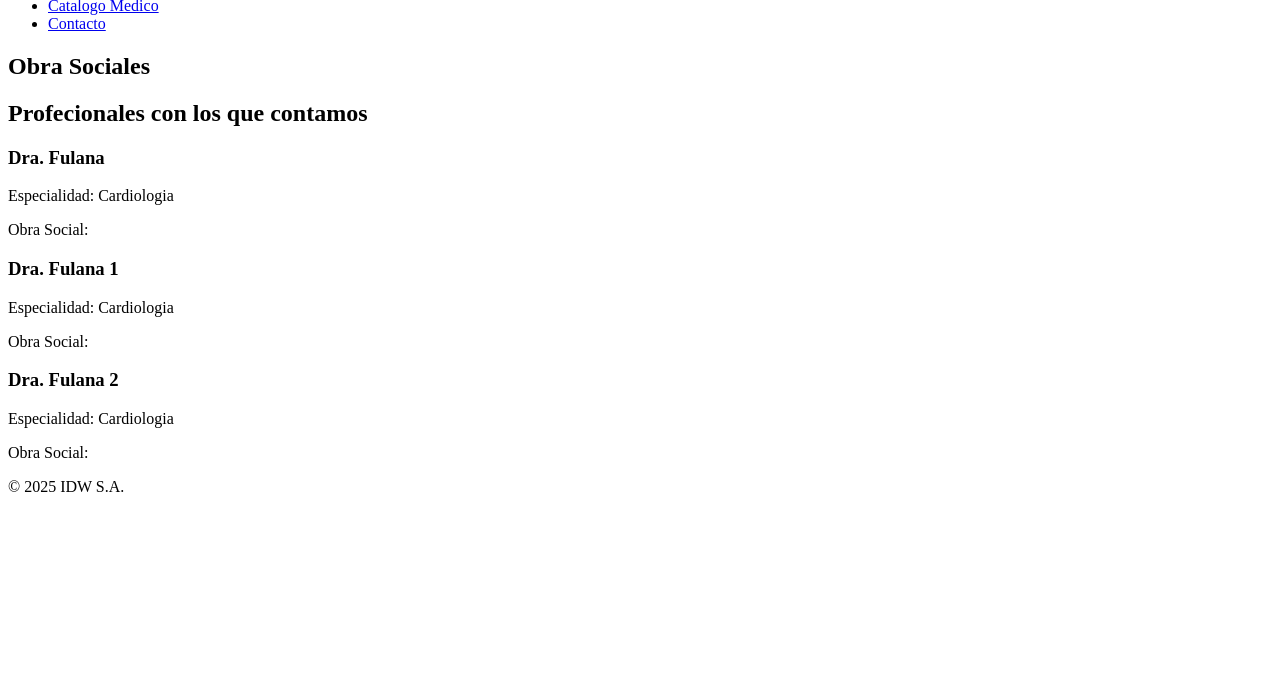
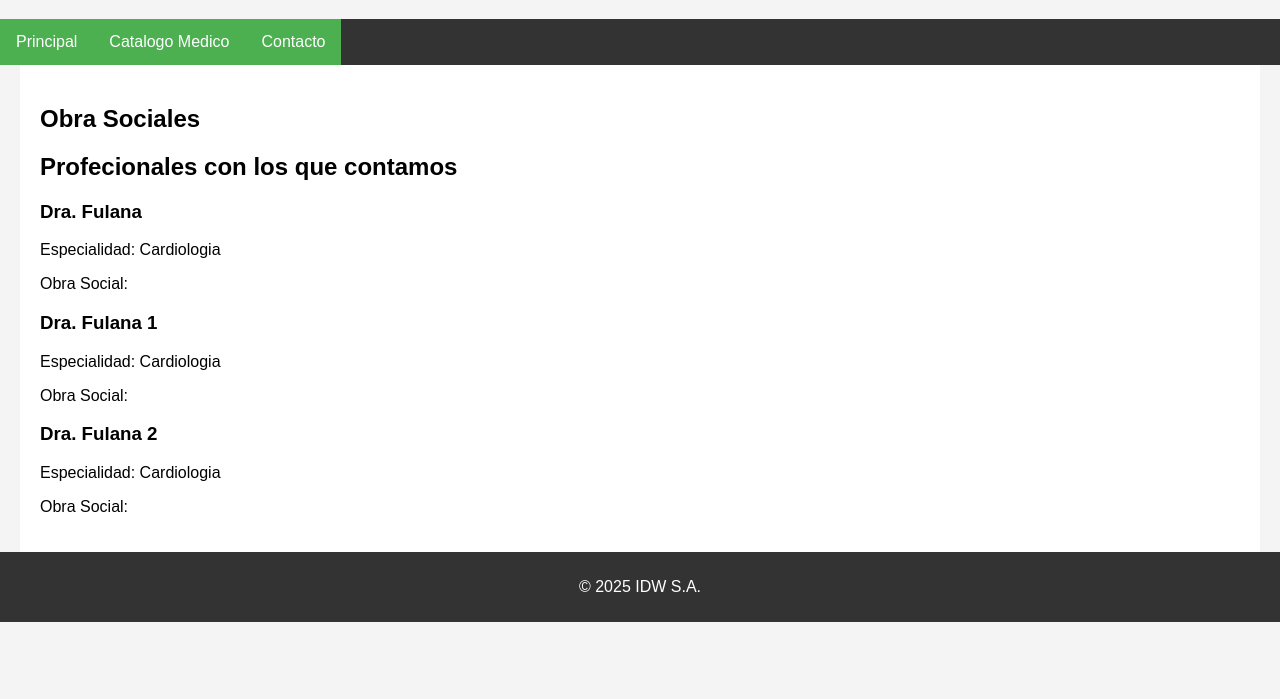
Before and after one commit to leandrodavidgaitan2021/idw-2025-practicas, a plain HTML site: page index.html in a window 1280 px wide. Shown: the part 101-800 px from the top of the page. Drawn offline with Linux system fonts and the light colour scheme.

Commit message:
se crea estilo.css y se agregan clases a nav y footer, tambien main

```diff
--- /dev/null
+++ b/css/estilos.css
@@ -0,0 +1,56 @@
+body {
+  font-family: Arial, sans-serif; /* Fuente legible */
+  margin: 0; /* Quitar margen por defecto */
+  padding: 0; /* Quitar relleno por defecto */
+  background-color: #f4f4f4; /* Fondo claro */
+}
+
+h1 {
+  color: #333; /* Color de texto oscuro */
+  text-align: center; /* Centrar el texto */
+  padding: 20px 0; /* Relleno para mejor espaciado */
+}
+
+.clase-main {
+  padding: 20px; /* Relleno para mejor espaciado */
+  background-color: white; /* Fondo blanco para el contenido principal */
+  max-width: 1200px; /* Ancho máximo para mejor legibilidad */
+  margin: auto; /* Centrar el contenido principal */
+}
+
+/*  Clase clase-navbar */
+.clase-navbar ul li a {
+  background-color: #4caf50; /* Fondo verde */
+  overflow: hidden; /* Limpiar flotados */
+}
+.clase-navbar ul li a:hover {
+  background-color: #45a049; /* Verde más oscuro al pasar el mouse */
+}
+.clase-navbar ul li a {
+  display: block; /* Hacer que el enlace ocupe todo el ítem de la lista */
+  color: white; /* Texto blanco */
+  text-align: center; /* Centrar el texto */
+  padding: 14px 16px; /* Relleno para un área de clic más cómoda */
+  text-decoration: none; /* Quitar el subrayado de los enlaces */
+}
+.clase-navbar {
+  background-color: #333; /* Fondo oscuro para la barra de navegación */
+  overflow: hidden; /* Limpiar flotados */
+}
+.clase-navbar ul {
+  list-style-type: none; /* Quitar estilo de lista por defecto */
+  margin: 0; /* Quitar margen por defecto */
+  padding: 0; /* Quitar relleno por defecto */
+  display: flex; /* Usar flexbox para un diseño horizontal */
+}
+
+/* Clase clase-footer */
+.clase-footer {
+  background-color: #333; /* Fondo oscuro para el pie de página */
+  color: white; /* Texto blanco */
+  text-align: center; /* Centrar el texto */
+  padding: 10px 0; /* Relleno para mejor espaciado */
+  position: relative;
+  bottom: 0;
+  width: 100%;
+}
--- a/index.html
+++ b/index.html
@@ -3,12 +3,13 @@
   <head>
     <meta charset="UTF-8" />
     <meta name="viewport" content="width=device-width, initial-scale=1.0" />
+    <link rel="stylesheet" href="css/estilos.css" />
     <title>IDW S.A.</title>
   </head>
   <body>
     <header>
       <h1>Centro Medico - IDW S.A.</h1>
-      <nav>
+      <nav class="clase-navbar">
         <ul>
           <li><a href="index.html">Principal</a></li>
           <li><a href="institucional.html">Catalogo Medico</a></li>
@@ -16,7 +17,7 @@
         </ul>
       </nav>
     </header>
-    <main>
+    <main class="clase-main">
       <section>
         <h2>Obra Sociales</h2>
       </section>
@@ -41,6 +42,6 @@
         </div>
       </section>
     </main>
-    <footer><p>&copy; 2025 IDW S.A.</p></footer>
+    <footer class="clase-footer"><p>&copy; 2025 IDW S.A.</p></footer>
   </body>
 </html>
```
Also changed, not shown: contacto.html (+3 -2 lines), institucional.html (+1 -0 lines).
